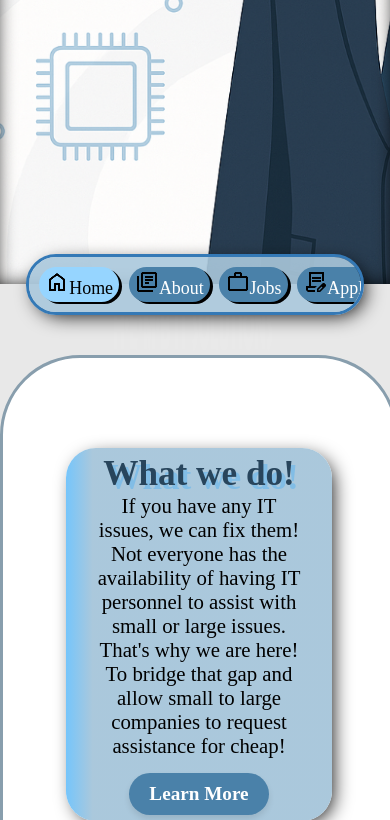
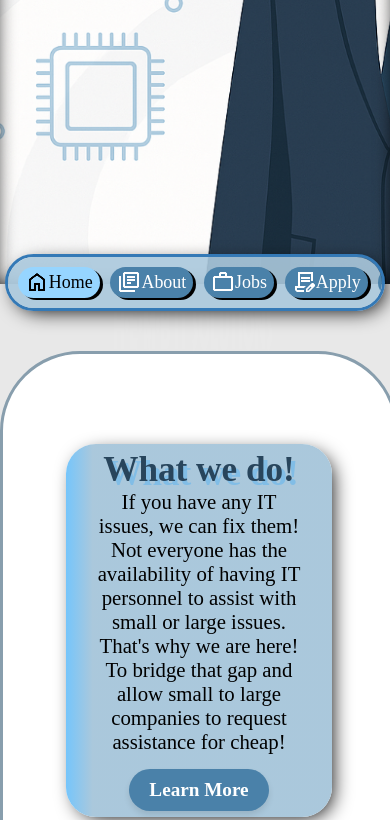
Before and after one commit to SPUDYBRO/HEMB, a PHP site: page /project1/index.html in a window 390 px wide. Shown: the part 476-1296 px from the top of the page. Run offline with PHP 8.4, Linux system fonts and the light colour scheme.

Commit message:
fix: nav icons
Made the nav icons be inline and made them switch colours like the text

```diff
--- a/project1/index.html
+++ b/project1/index.html
@@ -57,11 +57,11 @@ In the footer include the link to your Jira Project (Don't forget to give access
 
         <nav class="main_navigation">
             <!-- Applies to all pages -->
-            <a class="current" href="./index.html"><span><img src="../images/home_icon.png" alt="an image of a house icon"></span>Home</a>
-            <a href="./about.html"><span><img src="../images/about_icon.png" alt="an image of a sheet of paper icon"></span>About</a>
-            <a href="./jobs.html"><span><img src="../images/job_icon.png" alt="an image of a brief case icon"></span>Jobs</a>
-            <a href="./apply.html"><span><img src="../images/apply_icon.png" alt="an image of a pen and paper icon"></span>Apply</a>
-            <a href="mailto:example@email.com"><span><img src="../images/mail_icon.png" alt="an image of a mail icon"></span>Email us!</a>
+            <a class="current" href="./index.html"><img src="../images/home_icon.png" alt="an image of a house icon">Home</a>
+            <a href="./about.html"><img src="../images/about_icon.png" alt="an image of a sheet of paper icon">About</a>
+            <a href="./jobs.html"><img src="../images/job_icon.png" alt="an image of a brief case icon">Jobs</a>
+            <a href="./apply.html"><img src="../images/apply_icon.png" alt="an image of a pen and paper icon">Apply</a>
+            <a href="mailto:example@email.com"><img src="../images/mail_icon.png" alt="an image of a mail icon">Email us!</a>
         </nav>
 
 
--- a/styles/styles.css
+++ b/styles/styles.css
@@ -149,6 +149,8 @@ This is for styling every single page */
         }
 
         .main_navigation a {
+            display: flex;
+            align-items: center;
             text-decoration: none;
             color: var(--nav_text_color);
             background-color: var(--nav_button_color);
@@ -169,6 +171,17 @@ This is for styling every single page */
             background-color: var(--nav_button_hover_color);
             transform: translateY(2px) translateX(3px);
             box-shadow: inset 1px 2px 0px 0px black;
+        }
+
+        .main_navigation img {
+            filter: invert(100%);
+        }
+
+        .main_navigation a.current > img {
+            filter: invert(0%);
+        }
+        .main_navigation a:hover > img {
+            filter: invert(0%);
         }
 
 
@@ -287,10 +300,10 @@ This is for styling every single page */
         /* Responsive design for small width devices */
 
             /* Main navigation for small devices */
-                @media (max-width: 600px) {
+                @media (max-width: 1000px) {
                     .main_navigation {
                         min-width: 20px;
-                        width: 80%;
+                        width: max-content;
                         overflow-x: auto;
                         flex-wrap: nowrap;
                         justify-content: flex-start;
```
